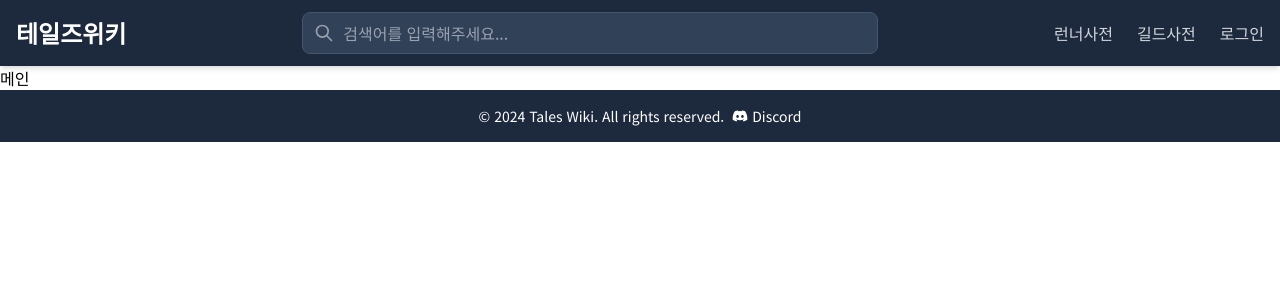
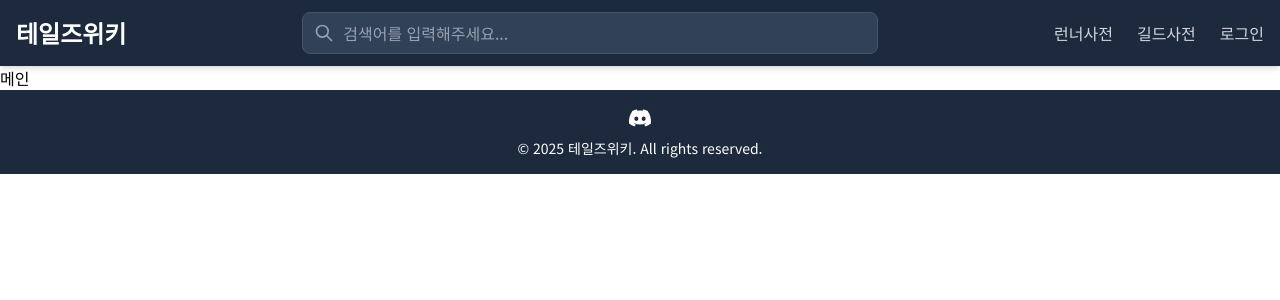
Before and after one commit to tales-wiki/frontend-next, a Next.js app: page / in a window 1280 px wide. Shown: the top 300 px of the page. Built offline with nearby package versions, Linux system fonts and the light colour scheme.

Commit message:
feat: Footer 컴포넌트 추가

```diff
--- a/src/components/layout/Footer.tsx
+++ b/src/components/layout/Footer.tsx
@@ -1,18 +1,19 @@
 import { FaDiscord } from "react-icons/fa";
 
 const Footer = () => {
+  const currentYear = new Date().getFullYear();
+
   return (
-    <footer className="flex items-center justify-center gap-2 py-4 text-sm text-white bg-slate-800">
-      <span>© 2024 Tales Wiki. All rights reserved.</span>
+    <footer className="flex flex-col items-center justify-center gap-2 py-4 text-sm text-white bg-slate-800">
       <a
-        href="https://discord.gg/your-discord-link"
+        href="https://discord.gg/57Cp6uCkp8"
         target="_blank"
         rel="noopener noreferrer"
         className="flex items-center gap-1 hover:text-gray-300"
       >
-        <FaDiscord className="w-4 h-4" />
-        <span>Discord</span>
+        <FaDiscord className="w-6 h-6" />
       </a>
+      <span>© {currentYear} 테일즈위키. All rights reserved.</span>
     </footer>
   );
 };
```
